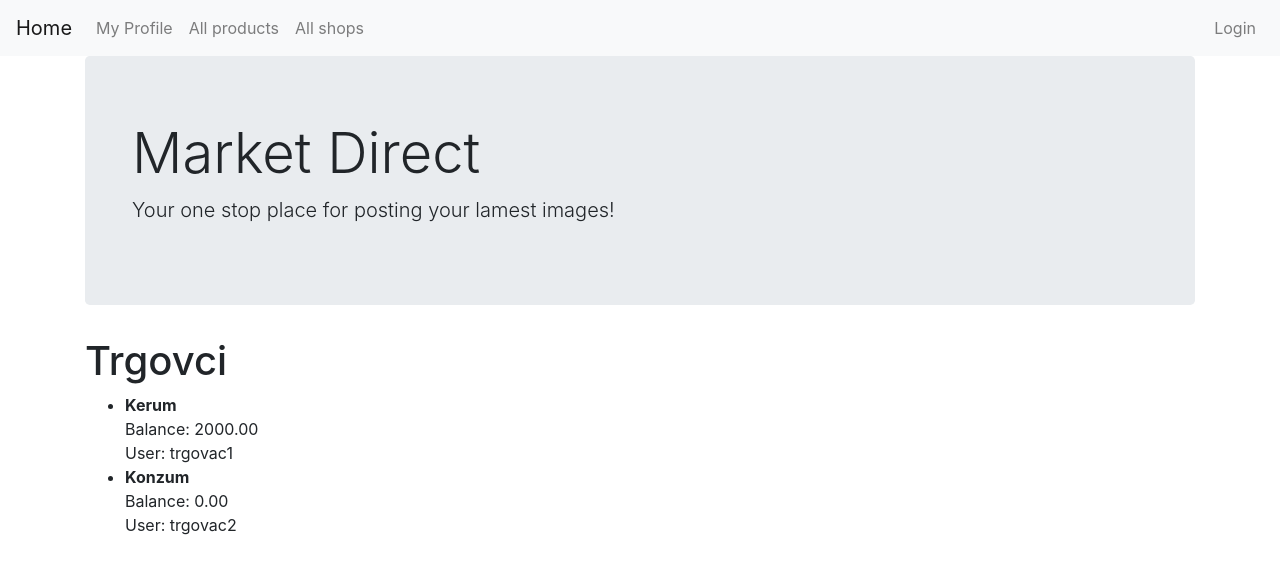
After one commit to LukaIdzanovic/MarketDirect, a Django app: page /shops/ in a window 1280 px wide. The commit adds this page. Shown: the top 574 px of the page. Run offline with Django 5.2, Linux system fonts and the light colour scheme; data comes from the database, SQL or seed files in the repository; both versions use the stored data as it was after the commit; some libraries are stand-ins or nearby versions.

Commit message:
add all shops, all products, login when logged out for profile

```diff
--- a/app/models.py
+++ b/app/models.py
@@ -21,11 +21,10 @@
 class Product(models.Model):
     title = models.CharField(max_length=160, null=True, blank=True)
     image = models.CharField(max_length=512)
-
     description = models.CharField(max_length=512)
     maxprice = models.DecimalField(max_digits=8, decimal_places=2, default=0)
     minprice = models.DecimalField(max_digits=8, decimal_places=2, default=0)
 
 
-    def _str_(self):
+    def __str__(self):
         return f"{self.id} -> {self.title}"
--- a/app/templates/app/base.html
+++ b/app/templates/app/base.html
@@ -2,7 +2,7 @@
 <html>
   <head>
     <title>
-        Images app |
+        Images app
         {% block title %}
         {% endblock %}
     </title>
@@ -26,6 +26,13 @@
               <a class="nav-link" href="{% url 'profile' %}">My Profile</a>
             </li>
 
+            <li class="nav-item">
+              <a class="nav-link" href="{% url 'products' %}">All products</a>
+            </li>
+
+            <li class="nav-item">
+              <a class="nav-link" href="{% url 'shops' %}">All shops</a>
+            </li>
           </ul>
           <ul class="navbar-nav ml-auto">
             {% if request.user.is_authenticated %}
--- /dev/null
+++ b/app/templates/app/shops.html
@@ -0,0 +1,14 @@
+{% extends 'app/base.html' %}
+
+{% block content %}
+    <h1>Trgovci</h1>
+    <ul>
+        {% for vendor in vendors %}
+            <li>
+                <strong>{{ vendor.name }}</strong><br>
+                Balance: {{ vendor.balance }}<br>
+                User: {{ vendor.user.username }}<br>
+            </li>
+        {% endfor %}
+    </ul>
+{% endblock content %}
--- a/app/templates/registration/login.html
+++ b/app/templates/registration/login.html
@@ -8,8 +8,7 @@
 
 {% if next %}
     {% if user.is_authenticated %}
-    <p>Your account doesn't have access to this page. To proceed,
-    please login with an account that has access.</p>
+    <p>Your account doesn't have access to this page. To proceed, please login with an account that has access.</p>
     {% else %}
     <p>Please login to see this page.</p>
     {% endif %}
--- a/app/views.py
+++ b/app/views.py
@@ -1,8 +1,9 @@
-
 
 # Create your views here.
 from django.shortcuts import render
 from django.http import HttpResponse
+from .models import Product, Account
+
 
 # Create your views here.
 def home(request):
@@ -18,15 +19,37 @@
         pass
 
 def profile(request):
-    accounts=request.user,
+    user = request.user
+
+    if not user.is_authenticated:
+        return render(request, 'registration/login.html')
+
+    try:
+        account = Account.objects.get(user=user)
+    except Account.DoesNotExist:
+        account = None
+
+    context = {
+        'username': user.username,
+        'first_name': user.first_name,
+        'last_name': user.last_name,
+        'email': user.email,
+        'balance': account.balance
+    }
+    return render(request, 'app/profile.html', context)
+
+def products(request):
+    products = Product.objects.all()
+    context = {
+        'products':products,
+    }
+    return render(request, 'app/products.html', context)
 
 
+def shops(request):
+    vendors = Account.objects.filter(vendor=True)
+
     context = {
-        'username': request.user.username,
-        'first_name':request.user.first_name ,
-        'last_name':request.user.last_name,
-        'email':request.user.email,
-
-
+        'vendors': vendors,
     }
-    return render(request, 'app/profile.html', context)
+    return render(request, 'app/shops.html', context)
--- a/project/urls.py
+++ b/project/urls.py
@@ -17,14 +17,13 @@
 from django.contrib import admin
 from django.urls import path, include
 
-from app.views import home, profile
+from app.views import home, profile, products, shops
 
 urlpatterns = [
-
     path('', home, name='homepage'),
     path('admin/', admin.site.urls),
     path('profile/', profile, name="profile" ),
-    path('accounts/', include("django.contrib.auth.urls"))
-
-
+    path('accounts/', include("django.contrib.auth.urls")),
+    path('products/',products, name='products'),
+    path('shops/',shops, name='shops'),
 ]
```
Also changed, not shown: app/templates/app/products.html (added, +11 -0 lines), app/templates/app/profile.html (+6 -7 lines), db.sqlite3.
